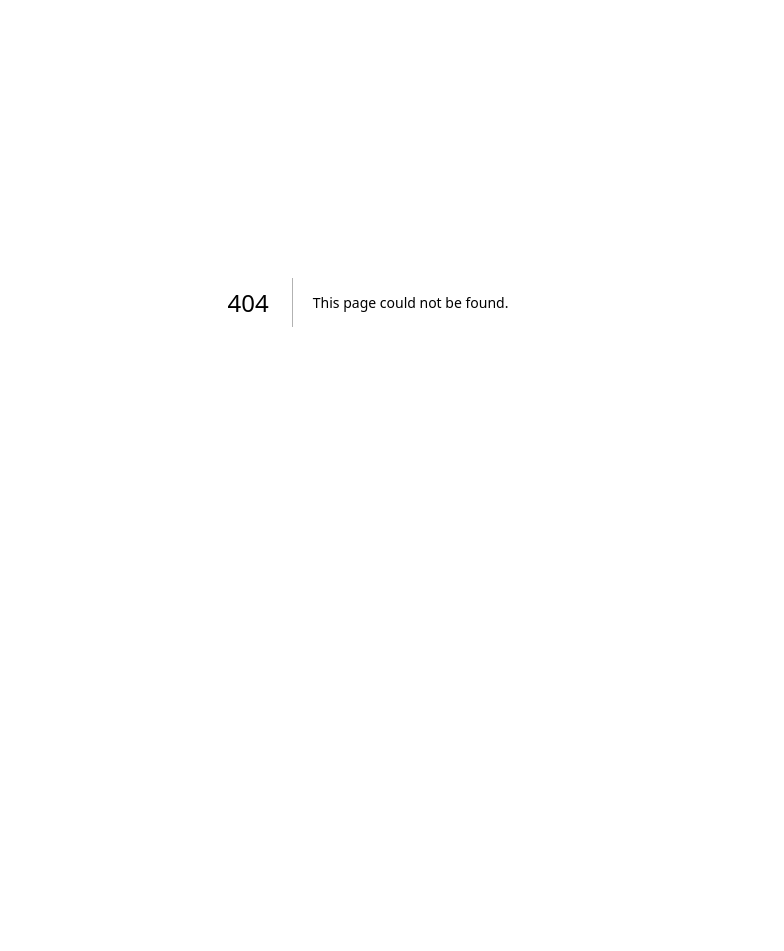
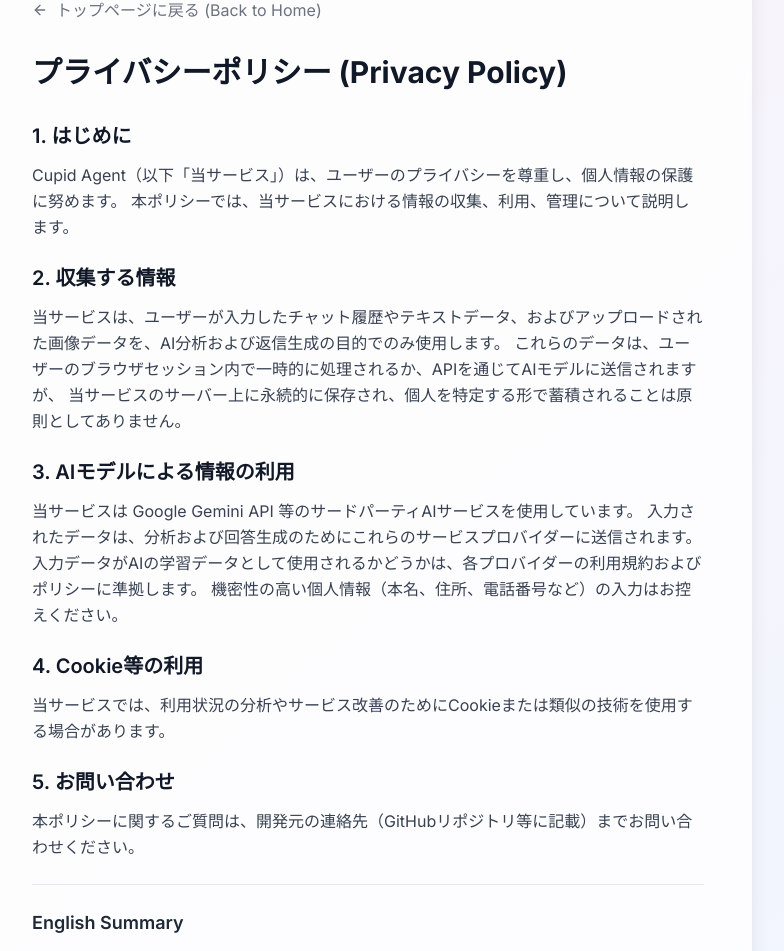
Before and after one commit to soft-dev-UK/cupid-ai, a Next.js app: page /privacy in a window 1280 px wide. Before the commit this address had no page. Shown: the part 98-1049 px from the top of the page, without its empty margins (272-1056 px from the left). Before the commit the page ends 800 px from the top, so only its background shows below. Built offline with nearby package versions, Linux system fonts and the light colour scheme.

Commit message:
Add Privacy Policy and Terms of Service

```diff
--- /dev/null
+++ b/src/app/privacy/page.tsx
@@ -0,0 +1,70 @@
+import React from 'react';
+import Link from 'next/link';
+import { ArrowLeft } from 'lucide-react';
+
+export default function PrivacyPolicy() {
+    return (
+        <div className="min-h-screen bg-gradient-to-br from-pink-50 to-blue-50 py-12 px-4 sm:px-6 lg:px-8">
+            <div className="max-w-3xl mx-auto bg-white/80 backdrop-blur-sm rounded-2xl shadow-xl p-8 md:p-12">
+                <Link href="/" className="inline-flex items-center text-gray-500 hover:text-gray-700 mb-8 transition-colors">
+                    <ArrowLeft className="w-4 h-4 mr-2" />
+                    トップページに戻る (Back to Home)
+                </Link>
+
+                <h1 className="text-3xl font-bold text-gray-900 mb-8">プライバシーポリシー (Privacy Policy)</h1>
+
+                <div className="space-y-6 text-gray-700 leading-relaxed">
+                    <section>
+                        <h2 className="text-xl font-semibold text-gray-900 mb-3">1. はじめに</h2>
+                        <p>
+                            Cupid Agent（以下「当サービス」）は、ユーザーのプライバシーを尊重し、個人情報の保護に努めます。
+                            本ポリシーでは、当サービスにおける情報の収集、利用、管理について説明します。
+                        </p>
+                    </section>
+
+                    <section>
+                        <h2 className="text-xl font-semibold text-gray-900 mb-3">2. 収集する情報</h2>
+                        <p>
+                            当サービスは、ユーザーが入力したチャット履歴やテキストデータ、およびアップロードされた画像データを、AI分析および返信生成の目的でのみ使用します。
+                            これらのデータは、ユーザーのブラウザセッション内で一時的に処理されるか、APIを通じてAIモデルに送信されますが、
+                            当サービスのサーバー上に永続的に保存され、個人を特定する形で蓄積されることは原則としてありません。
+                        </p>
+                    </section>
+
+                    <section>
+                        <h2 className="text-xl font-semibold text-gray-900 mb-3">3. AIモデルによる情報の利用</h2>
+                        <p>
+                            当サービスは Google Gemini API 等のサードパーティAIサービスを使用しています。
+                            入力されたデータは、分析および回答生成のためにこれらのサービスプロバイダーに送信されます。
+                            入力データがAIの学習データとして使用されるかどうかは、各プロバイダーの利用規約およびポリシーに準拠します。
+                            機密性の高い個人情報（本名、住所、電話番号など）の入力はお控えください。
+                        </p>
+                    </section>
+
+                    <section>
+                        <h2 className="text-xl font-semibold text-gray-900 mb-3">4. Cookie等の利用</h2>
+                        <p>
+                            当サービスでは、利用状況の分析やサービス改善のためにCookieまたは類似の技術を使用する場合があります。
+                        </p>
+                    </section>
+
+                    <section>
+                        <h2 className="text-xl font-semibold text-gray-900 mb-3">5. お問い合わせ</h2>
+                        <p>
+                            本ポリシーに関するご質問は、開発元の連絡先（GitHubリポジトリ等に記載）までお問い合わせください。
+                        </p>
+                    </section>
+
+                    <hr className="my-8 border-gray-200" />
+
+                    <section className="text-sm text-gray-600">
+                        <h2 className="text-lg font-semibold text-gray-800 mb-3">English Summary</h2>
+                        <p className="mb-2"><strong>Data Usage:</strong> We respect your privacy. Text and images you input are used solely for generating AI responses and analysis.</p>
+                        <p className="mb-2"><strong>AI Processing:</strong> Data is processed via third-party AI APIs (e.g., Google Gemini). Please avoid inputting sensitive personal information.</p>
+                        <p><strong>Storage:</strong> We do not permanently store your personal conversation data on our servers.</p>
+                    </section>
+                </div>
+            </div>
+        </div>
+    );
+}
--- /dev/null
+++ b/src/app/terms/page.tsx
@@ -0,0 +1,64 @@
+import React from 'react';
+import Link from 'next/link';
+import { ArrowLeft } from 'lucide-react';
+
+export default function TermsOfService() {
+    return (
+        <div className="min-h-screen bg-gradient-to-br from-pink-50 to-blue-50 py-12 px-4 sm:px-6 lg:px-8">
+            <div className="max-w-3xl mx-auto bg-white/80 backdrop-blur-sm rounded-2xl shadow-xl p-8 md:p-12">
+                <Link href="/" className="inline-flex items-center text-gray-500 hover:text-gray-700 mb-8 transition-colors">
+                    <ArrowLeft className="w-4 h-4 mr-2" />
+                    トップページに戻る (Back to Home)
+                </Link>
+
+                <h1 className="text-3xl font-bold text-gray-900 mb-8">利用規約 (Terms of Service)</h1>
+
+                <div className="space-y-6 text-gray-700 leading-relaxed">
+                    <section>
+                        <h2 className="text-xl font-semibold text-gray-900 mb-3">1. 規約への同意</h2>
+                        <p>
+                            本規約は、Cupid Agent（以下「当サービス」）の利用条件を定めるものです。
+                            ユーザーは、当サービスを利用することにより、本規約に同意したものとみなされます。
+                        </p>
+                    </section>
+
+                    <section>
+                        <h2 className="text-xl font-semibold text-gray-900 mb-3">2. サービスの性質と免責事項</h2>
+                        <p>
+                            当サービスはAIを用いて恋愛相談やメッセージ作成支援を行いますが、そのアドバイスの正確性、有用性、
+                            または実際の結果（デートの成功など）を保証するものではありません。
+                            AIの回答に基づいて生じた利用者間のトラブルや損害について、運営者は一切の責任を負いません。
+                            最終的な判断と行動は、ユーザー自身の責任において行ってください。
+                        </p>
+                    </section>
+
+                    <section>
+                        <h2 className="text-xl font-semibold text-gray-900 mb-3">3. 禁止事項</h2>
+                        <ul className="list-disc pl-5 space-y-1">
+                            <li>法令または公序良俗に違反する行為</li>
+                            <li>他人の個人情報を同意なく入力する行為</li>
+                            <li>当サービスのシステムに過度な負荷をかける行為</li>
+                            <li>その他、運営者が不適切と判断する行為</li>
+                        </ul>
+                    </section>
+
+                    <section>
+                        <h2 className="text-xl font-semibold text-gray-900 mb-3">4. サービスの変更・終了</h2>
+                        <p>
+                            運営者は、ユーザーへの事前の通知なく、当サービスの内容を変更、一時停止、または終了することができるものとします。
+                        </p>
+                    </section>
+
+                    <hr className="my-8 border-gray-200" />
+
+                    <section className="text-sm text-gray-600">
+                        <h2 className="text-lg font-semibold text-gray-800 mb-3">English Summary</h2>
+                        <p className="mb-2"><strong>Agreement:</strong> By using this service, you agree to these terms.</p>
+                        <p className="mb-2"><strong>Disclaimer:</strong> This service uses AI for advice but guarantees no specific real-world results. Users are responsible for their own actions and interactions.</p>
+                        <p><strong>Prohibitions:</strong> Illegal acts, inputting others' private data without consent, and abusing the system are prohibited.</p>
+                    </section>
+                </div>
+            </div>
+        </div>
+    );
+}
--- a/src/components/LandingPage.tsx
+++ b/src/components/LandingPage.tsx
@@ -153,6 +153,16 @@
                 </div>
             </motion.div>
 
+
+            {/* Footer */}
+            <footer className="w-full text-center py-6 mt-8">
+                <div className="flex justify-center gap-6 text-xs text-gray-500 font-medium">
+                    <a href="/terms" className="hover:text-gray-800 transition-colors">利用規約 (Terms)</a>
+                    <a href="/privacy" className="hover:text-gray-800 transition-colors">プライバシーポリシー (Privacy)</a>
+                </div>
+                <p className="mt-2 text-[10px] text-gray-400">© 2026 Cupid Agent</p>
+            </footer>
+
         </div>
     );
 }
```
